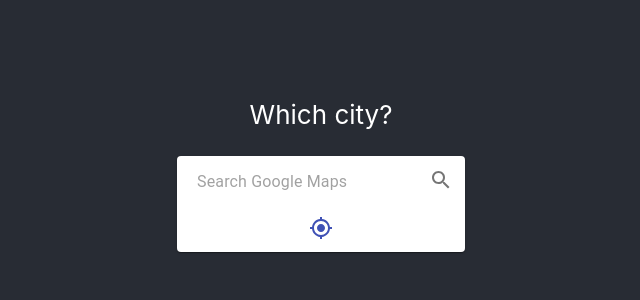
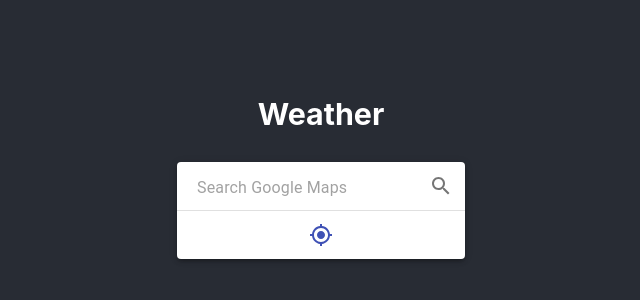
Before and after one commit to sagardesai90/darksky_app, a React (Create React App) app: page / in a window 1280 px wide. Shown: the part 238-538 px from the top of the page, without its empty margins (319-959 px from the left). Built offline with nearby package versions, Linux system fonts and the light colour scheme.

Commit message:
got the setInterval to work

```diff
--- a/src/components/Search.js
+++ b/src/components/Search.js
@@ -83,7 +83,7 @@ class Search extends Component {
   render() {
     return (
       <div>
-        <p>Which city?</p>
+        <h3>Weather</h3>
         <div className="search-bar">
           {/* <div className="search-row">
           <form id="form" onSubmit={this.submitSearch.bind(this)}>
@@ -100,7 +100,7 @@ class Search extends Component {
           </form>
           <MyLocationIcon className="loc-icon" onClick={this.getLocation} />
         </div> */}
-          <Paper component="form" className="root">
+          <Paper component="form" className="root" elevation={3}>
             <form onSubmit={this.submitSearch.bind(this)}>
               <InputBase
                 className="input"
@@ -117,7 +117,7 @@ class Search extends Component {
                 <SearchIcon />
               </IconButton>
             </form>
-            <Divider className="divider" orientation="vertical" />
+            <Divider className="divider" orientation="horizontal" />
             <IconButton
               color="primary"
               className="iconButton"
--- a/src/components/SearchRes.js
+++ b/src/components/SearchRes.js
@@ -32,14 +32,15 @@ class SearchRes extends Component {
     const [prevLat, prevLon] = prevProps.latLon;
     const [currLat, currLon] = this.props.latLon;
     if (currLat !== prevLat && currLon !== prevLon) {
-      this.getWeather([currLat, currLon]);
+      setInterval(() => {
+        this.getWeather([currLat, currLon]);
+      }, 3000);
     }
   }
 
   render() {
     return (
       <div>
-        {/* <div className="card">{JSON.stringify(this.state.latLon)}</div> */}
         {this.state.res !== "" && (
           <Card className="card-info">
             <div>
```
Also changed, not shown: server.js (+2 -13 lines).
